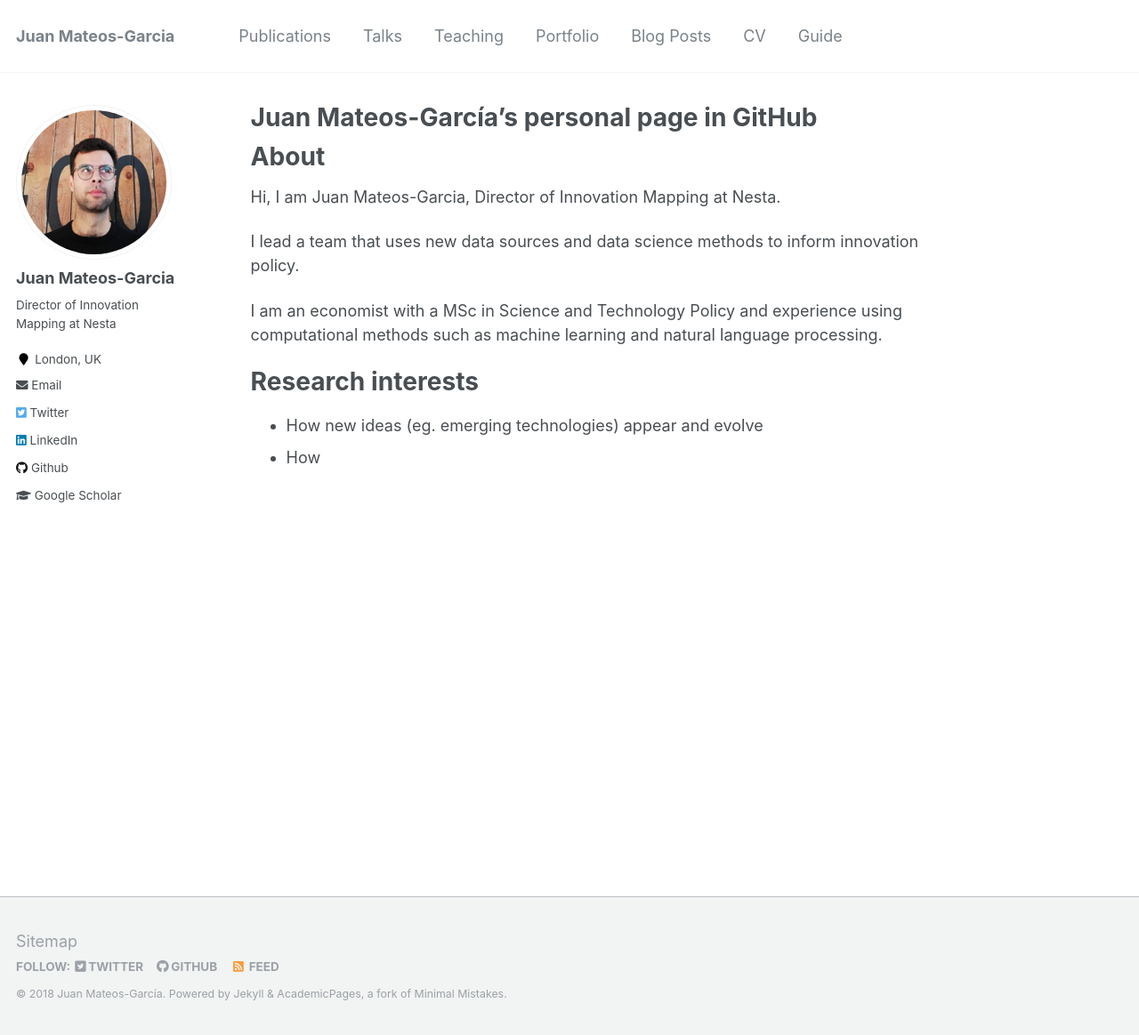
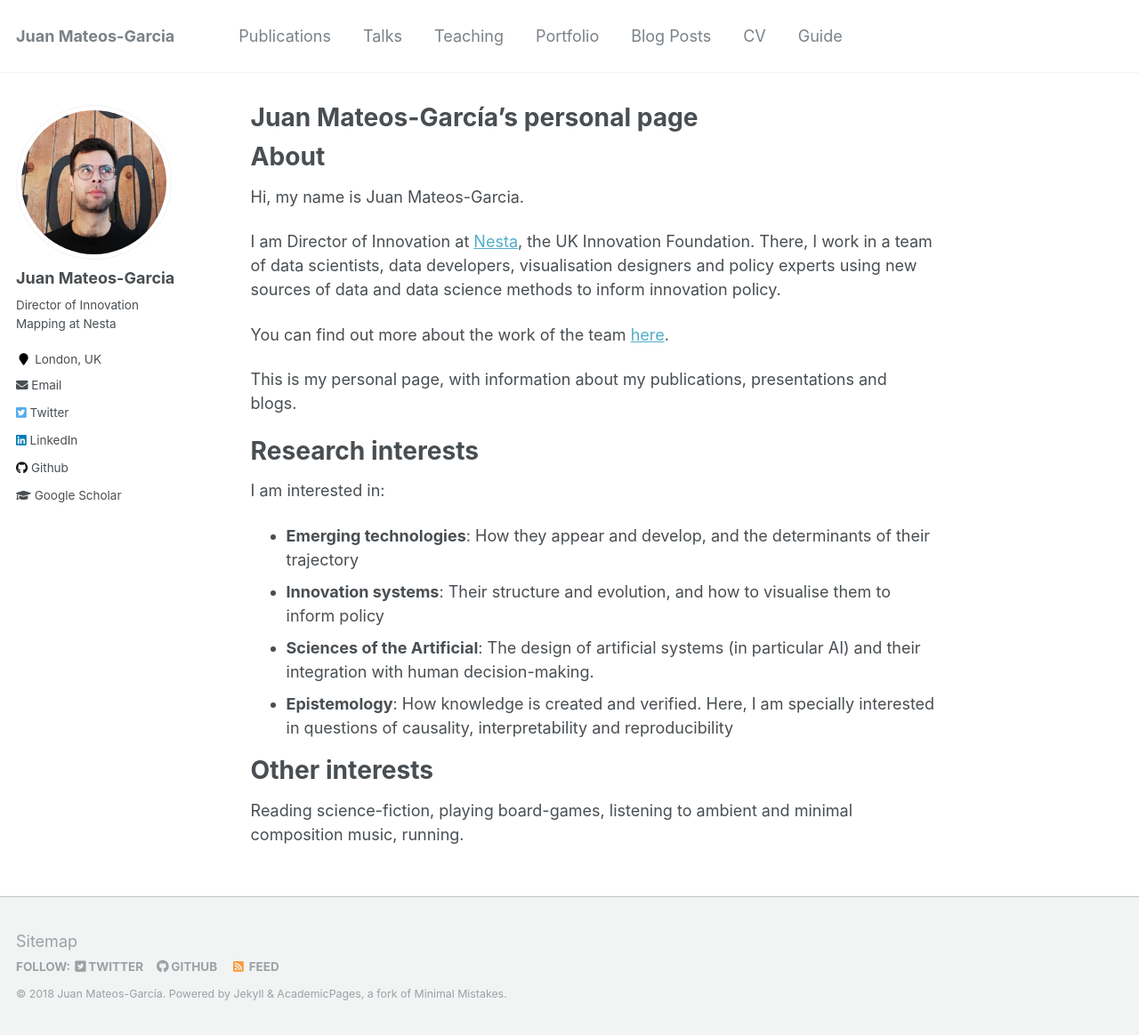
Before and after one commit to Juan-Mateos/Juan-Mateos.github.io, a Jekyll site: the page built from _pages/about.md, in a window 1280 px wide and 1164 px high. Shown: the whole window at 89% size. Built offline with Jekyll 4.4.1, drawn with Linux system fonts in a browser that asks for light colours.

Commit message:
Added about

```diff
--- a/_pages/about.md
+++ b/_pages/about.md
@@ -1,6 +1,6 @@
 ---
 permalink: /
-title: "Juan Mateos-García's personal page in GitHub"
+title: "Juan Mateos-García's personal page"
 excerpt: "About me"
 author_profile: true
 redirect_from:
@@ -10,13 +10,25 @@ redirect_from:
 
 # About
 
-Hi, I am Juan Mateos-Garcia, Director of Innovation Mapping at Nesta.
+Hi, my name is Juan Mateos-Garcia.
 
-I lead a team that uses new data sources and data science methods to inform innovation policy.
+I am Director of Innovation at [Nesta](http://www.nesta.org.uk"), the UK Innovation Foundation. There, I work in a team of data
+scientists, data developers, visualisation designers and policy experts using
+new sources of data and data science methods to inform innovation policy.
 
-I am an economist with a MSc in Science and Technology Policy and experience using computational methods such as machine learning and natural language processing.
+You can find out more about the work of the team [here](https://www.nesta.org.uk/project/innovation-mapping/).
+
+This is my personal page, with information about my publications, presentations and blogs.
 
 # Research interests
 
-* How new ideas (eg. emerging technologies) appear and evolve
-* How
+I am interested in:
+
+* **Emerging technologies**: How they appear and develop, and the determinants of their trajectory
+* **Innovation systems**: Their structure and evolution, and how to visualise them to inform policy
+* **Sciences of the Artificial**: The design of artificial systems (in particular AI) and their integration with human decision-making.
+* **Epistemology**: How knowledge is created and verified. Here, I am specially interested in questions of causality, interpretability and reproducibility
+
+# Other interests
+
+Reading science-fiction, playing board-games, listening to ambient and minimal composition music, running.
```
